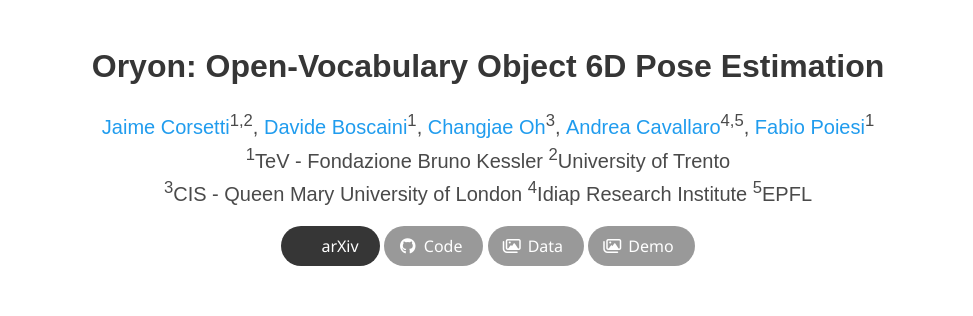
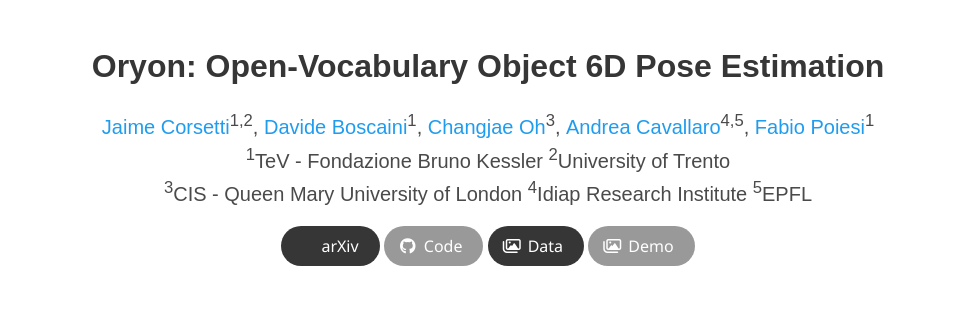
Before and after one commit to jcorsetti/oryon, a plain HTML site: page index.html in a window 1280 px wide. Shown: the top 316 px of the page, without its empty margins (152-1125 px from the left). Drawn offline with nearby package versions, Linux system fonts and the light colour scheme; some icons are missing; a web font is replaced by a local one.

Commit message:
Added link to data

```diff
--- a/index.html
+++ b/index.html
@@ -86,14 +86,14 @@
                 </span>
               <!-- Dataset Link. -->
               <span class="link-block">
-                <a href=""
-                   class="external-link button is-normal is-rounded is-dark"  disabled='' style="pointer-events: none">
+                <a href="https://github.com/jcorsetti/oryon/releases/tag/v1.0.0-data"
+                   class="external-link button is-normal is-rounded is-dark">
                   <span class="icon">
                       <i class="far fa-images"></i>
                   </span>
                   <span>Data</span>
                   </a>
-              <!-- Dataset Link. -->
+              <!-- Demo Link. -->
               <span class="link-block">
                 <a href=""
                    class="external-link button is-normal is-rounded is-dark"  disabled='' style="pointer-events: none">
```
